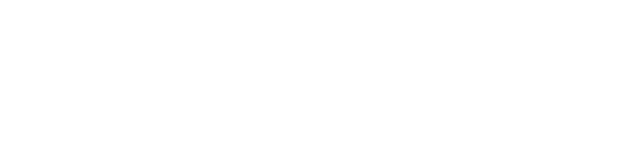
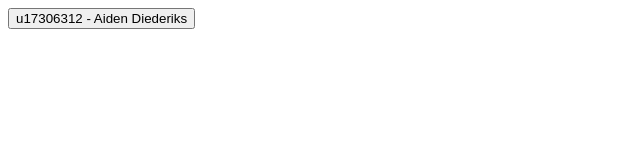
Before and after one commit to BlazeAkin/INF272Prac, a plain HTML site: page Index.html in a window 1280 px wide. Shown: the whole page, without its empty margins (0-640 px from the left). Drawn offline with Linux system fonts and the light colour scheme.

Commit message:
Update Index.html

```diff
--- a/Index.html
+++ b/Index.html
@@ -1,11 +1,7 @@
 <html>
 
 <body>
-
+  <button id="aiden">u17306312 - Aiden Diederiks</button>
 </body>
-
-
-
-
-
+<script src="Site.js"/>
 </html>
```
